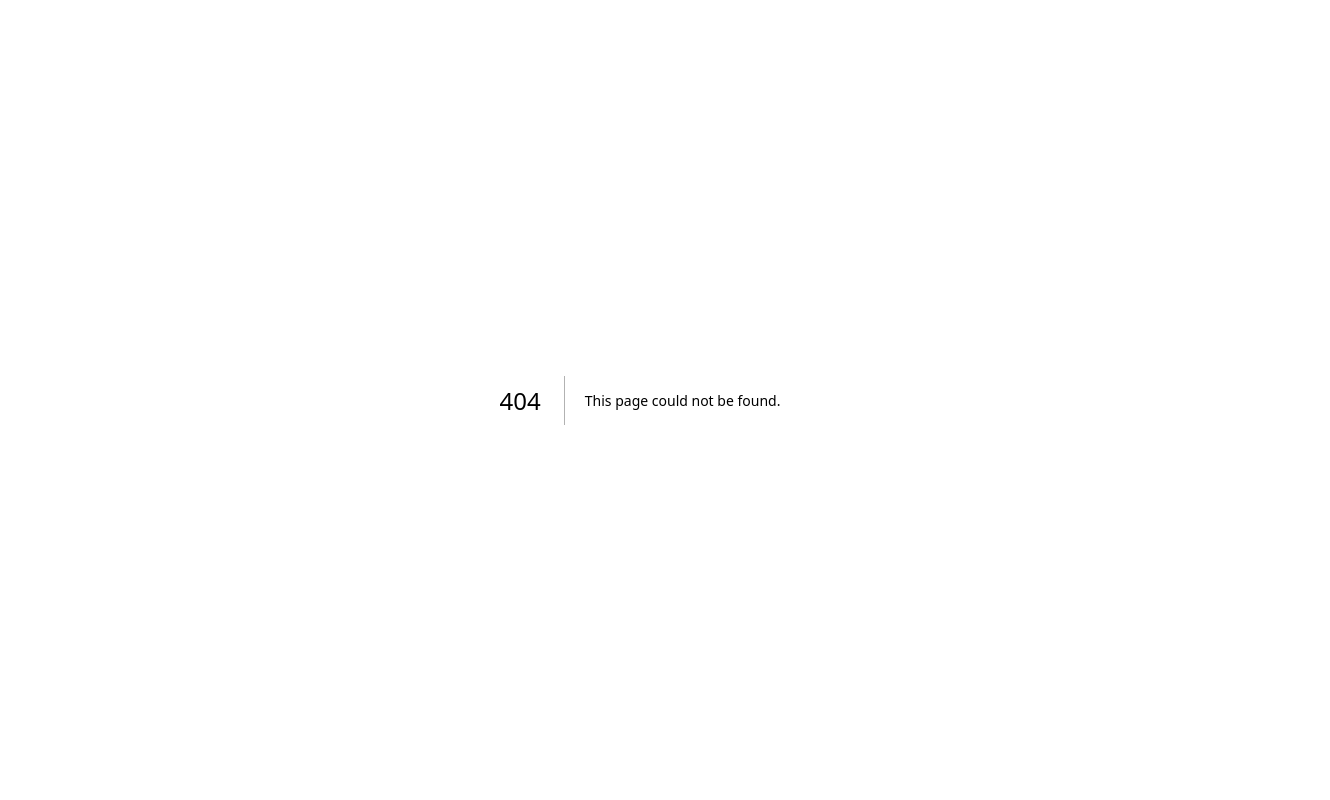
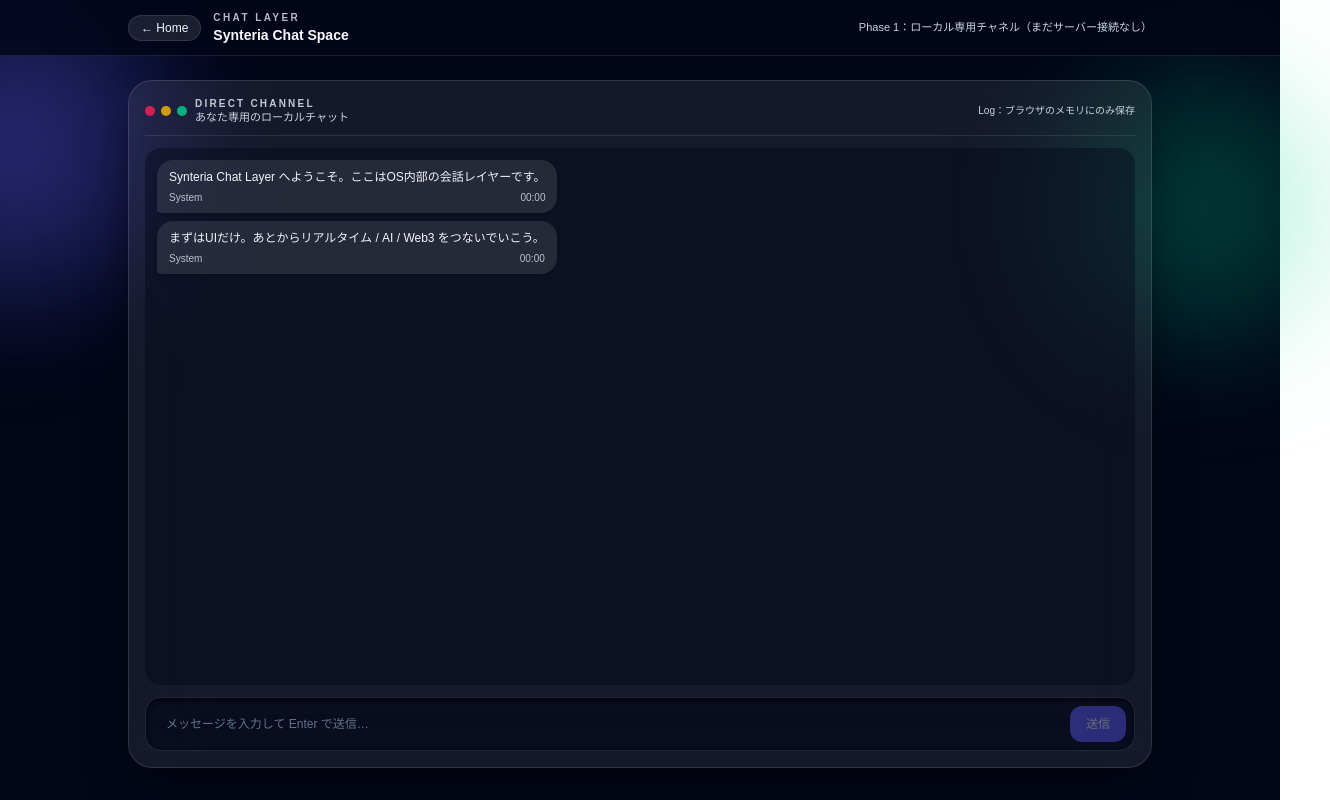
Before and after one commit to usercodeX-creator/synteria-os, a Next.js app: page /chat in a window 1280 px wide. Before the commit this address had no page. Shown: the whole page, 1330 px wide, since content can reach past the window. Built offline with nearby package versions, Linux system fonts and the light colour scheme.

Commit message:
Add Synteria chat layer page and link from home

```diff
--- /dev/null
+++ b/app/chat/page.tsx
@@ -0,0 +1,185 @@
+// app/chat/page.tsx
+"use client";
+
+import { useEffect, useRef, useState } from "react";
+import Link from "next/link";
+
+type Message = {
+  id: number;
+  from: "me" | "system";
+  text: string;
+  time: string;
+};
+
+export default function ChatPage() {
+  const [messages, setMessages] = useState<Message[]>([
+    {
+      id: 1,
+      from: "system",
+      text: "Synteria Chat Layer へようこそ。ここはOS内部の会話レイヤーです。",
+      time: "00:00",
+    },
+    {
+      id: 2,
+      from: "system",
+      text: "まずはUIだけ。あとからリアルタイム / AI / Web3 をつないでいこう。",
+      time: "00:00",
+    },
+  ]);
+
+  const [input, setInput] = useState("");
+  const listRef = useRef<HTMLDivElement | null>(null);
+
+  const handleSend = () => {
+    const text = input.trim();
+    if (!text) return;
+
+    const now = new Date();
+    const time = now.toTimeString().slice(0, 5); // HH:MM
+
+    setMessages((prev) => [
+      ...prev,
+      {
+        id: prev.length + 1,
+        from: "me",
+        text,
+        time,
+      },
+    ]);
+    setInput("");
+  };
+
+  const handleKeyDown = (e: React.KeyboardEvent<HTMLInputElement>) => {
+    if (e.key === "Enter" && !e.shiftKey) {
+      e.preventDefault();
+      handleSend();
+    }
+  };
+
+  // メッセージ追加のたびに一番下までスクロール
+  useEffect(() => {
+    if (listRef.current) {
+      listRef.current.scrollTop = listRef.current.scrollHeight;
+    }
+  }, [messages.length]);
+
+  return (
+    <div className="relative min-h-screen bg-slate-950 text-slate-50">
+      {/* 背景グロー */}
+      <div className="pointer-events-none absolute inset-0">
+        <div className="absolute -left-32 top-0 h-72 w-72 rounded-full bg-indigo-500/35 blur-3xl" />
+        <div className="absolute right-[-50px] top-20 h-64 w-64 rounded-full bg-emerald-400/25 blur-3xl" />
+      </div>
+
+      <div className="relative flex min-h-screen flex-col">
+        {/* ヘッダー */}
+        <header className="border-b border-white/10 bg-slate-950/80 px-4 py-2.5 backdrop-blur-xl">
+          <div className="mx-auto flex max-w-5xl items-center justify-between gap-3">
+            <div className="flex items-center gap-3">
+              <Link
+                href="/"
+                className="rounded-full border border-white/10 bg-white/10 px-3 py-1 text-xs text-slate-100 hover:border-indigo-400 hover:bg-indigo-500/40"
+              >
+                ← Home
+              </Link>
+              <div>
+                <p className="text-[10px] font-semibold tracking-[0.24em] text-slate-200/80">
+                  CHAT LAYER
+                </p>
+                <p className="text-xs sm:text-sm font-semibold">
+                  Synteria Chat Space
+                </p>
+              </div>
+            </div>
+
+            <p className="hidden text-[11px] text-slate-300 sm:block">
+              Phase 1：ローカル専用チャネル（まだサーバー接続なし）
+            </p>
+          </div>
+        </header>
+
+        {/* 本体 */}
+        <main className="flex flex-1 justify-center px-3 py-4 sm:px-4 sm:py-6">
+          <div className="flex h-[calc(100vh-7rem)] w-full max-w-5xl flex-col rounded-3xl border border-white/12 bg-white/8 p-3 shadow-2xl shadow-black/60 backdrop-blur-2xl sm:p-4">
+            {/* 上部バー */}
+            <div className="flex items-center justify-between border-b border-white/10 pb-2.5 text-xs">
+              <div className="flex items-center gap-2">
+                <div className="flex gap-1.5">
+                  <span className="h-2.5 w-2.5 rounded-full bg-rose-500/80" />
+                  <span className="h-2.5 w-2.5 rounded-full bg-amber-400/80" />
+                  <span className="h-2.5 w-2.5 rounded-full bg-emerald-400/80" />
+                </div>
+                <div>
+                  <p className="text-[10px] font-semibold tracking-[0.22em] text-slate-200/85">
+                    DIRECT CHANNEL
+                  </p>
+                  <p className="text-[11px] text-slate-200/90">
+                    あなた専用のローカルチャット
+                  </p>
+                </div>
+              </div>
+              <span className="text-[10px] text-slate-300">
+                Log：ブラウザのメモリにのみ保存
+              </span>
+            </div>
+
+            {/* メッセージリスト */}
+            <div
+              ref={listRef}
+              className="mt-3 flex-1 space-y-2 overflow-y-auto rounded-2xl bg-slate-950/40 p-3 text-xs"
+            >
+              {messages.map((m) => (
+                <div
+                  key={m.id}
+                  className={`flex ${
+                    m.from === "me" ? "justify-end" : "justify-start"
+                  }`}
+                >
+                  <div
+                    className={`max-w-[70%] rounded-2xl px-3 py-2 shadow-md ${
+                      m.from === "me"
+                        ? "rounded-br-sm bg-indigo-500/80 text-slate-50"
+                        : "rounded-bl-sm bg-white/10 text-slate-100"
+                    }`}
+                  >
+                    <p className="whitespace-pre-wrap leading-relaxed">
+                      {m.text}
+                    </p>
+                    <div className="mt-1 flex items-center justify-between text-[10px] text-slate-200/80">
+                      <span>{m.from === "me" ? "You" : "System"}</span>
+                      <span>{m.time}</span>
+                    </div>
+                  </div>
+                </div>
+              ))}
+            </div>
+
+            {/* 入力欄 */}
+            <form
+              className="mt-3 flex items-center gap-2 rounded-2xl border border-white/10 bg-slate-950/60 p-2 text-xs shadow-inner shadow-black/60"
+              onSubmit={(e) => {
+                e.preventDefault();
+                handleSend();
+              }}
+            >
+              <input
+                className="h-9 flex-1 rounded-xl bg-transparent px-3 text-xs text-slate-50 outline-none placeholder:text-slate-500"
+                placeholder="メッセージを入力して Enter で送信…"
+                value={input}
+                onChange={(e) => setInput(e.target.value)}
+                onKeyDown={handleKeyDown}
+              />
+              <button
+                type="submit"
+                className="h-9 rounded-xl bg-indigo-500 px-4 text-xs font-medium text-slate-50 hover:bg-indigo-400 disabled:opacity-40"
+                disabled={!input.trim()}
+              >
+                送信
+              </button>
+            </form>
+          </div>
+        </main>
+      </div>
+    </div>
+  );
+}
```
